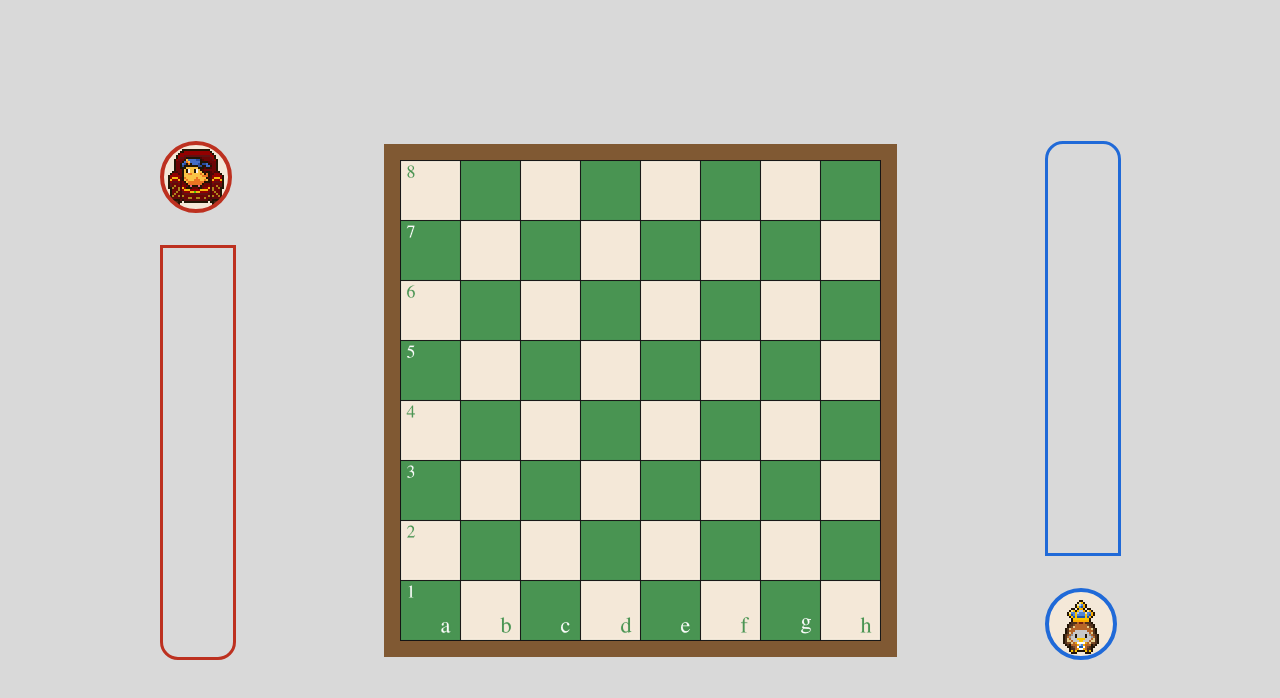
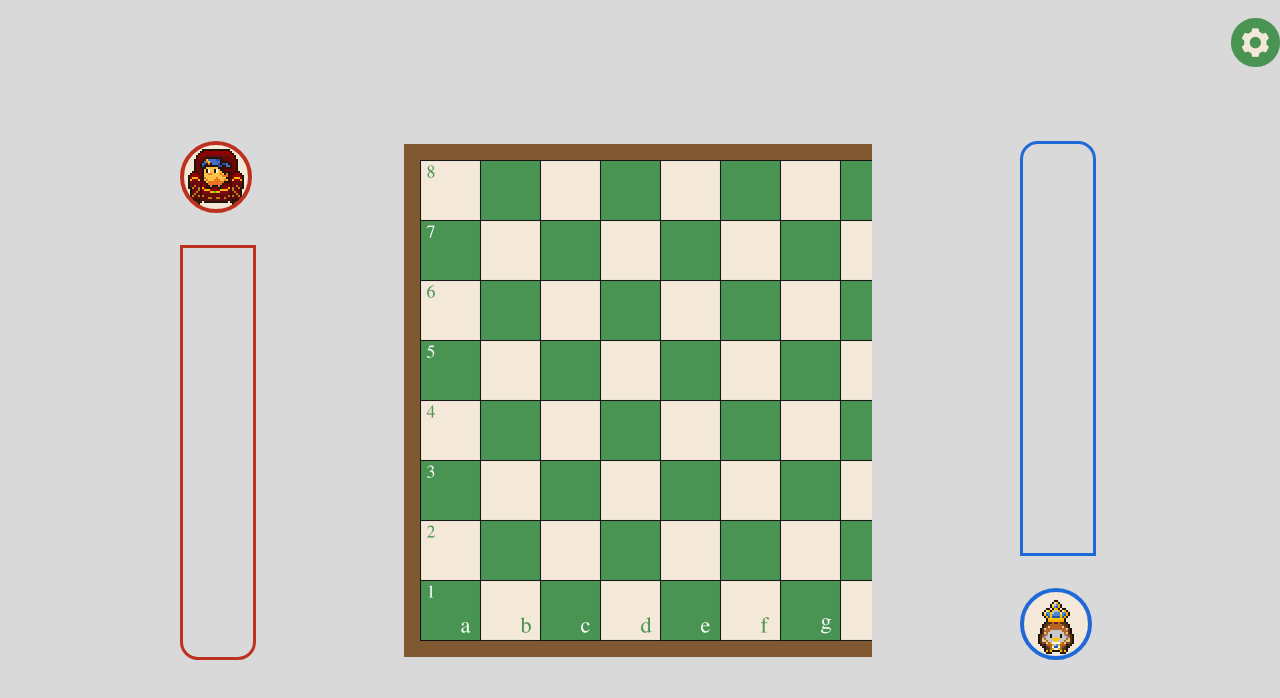
Before and after one commit to gmiashiro/Xadrez-PenasEmFuga, a website: page public/index.html in a window 1280 px wide. Drawn offline with Linux system fonts and the light colour scheme.

Commit message:
Adicionando o botão de configuração e os icones dessa aba

```diff
--- a/public/index.html
+++ b/public/index.html
@@ -5,6 +5,9 @@
     <meta charset="UTF-8">
     <title>Penas no tabuleiro!</title>
     <link rel="stylesheet" href="style.css">
+    <link rel="preconnect" href="https://fonts.googleapis.com">
+    <link rel="preconnect" href="https://fonts.gstatic.com" crossorigin>
+    <link href="https://fonts.googleapis.com/css2?family=Acme&display=swap" rel="stylesheet">
 </head>
 
 <body>
@@ -23,6 +26,9 @@
         <div class="retangulo blue"></div>
         <div class="image blue"></div>
     </div>
+    <div class="confi-button-container">
+        <button class="confi-button"></button>
+    </div>
 
     <script src="script.js"></script>
 </body>
--- a/public/style.css
+++ b/public/style.css
@@ -59,10 +59,12 @@ body {
 
 .left {
     margin-right: 148px;
+    margin-left: 180px;
 }
 
 .right {
     margin-left: 148px;
+    margin-right: 135px;
 }
 
 .image {
@@ -104,3 +106,30 @@ body {
 .left .retangulo {
     border-radius: 0px 0px 18px 18px;
 }
+
+.confi-button-container {
+    align-self: flex-start;
+    margin-top: 18px;
+    margin-left: 0px;
+    background-repeat: no-repeat;
+    margin-right: 0px;
+}
+
+.confi-button {
+    width: 49px;
+    height: 49px;
+    background-image: url("./assets/hud/images/icons/confi.png");
+    border: none;
+    background-color: transparent;
+    transition: 0.15s;
+}
+
+.confi-button:hover {
+    scale: 1.1;
+    cursor: pointer;
+}
+
+.confi-button:active {
+    background-image: url("./assets/hud/images/icons/confiHover.png");
+    scale: 0.9;
+}
```
Also changed, not shown: public/assets/hud/images/icons/confi.png (added), public/assets/hud/images/icons/confiHover.png (added), public/assets/hud/images/icons/musicaOff.png (added), public/assets/hud/images/icons/musicaOn.png (added), public/assets/hud/images/icons/somOff.png (added), public/assets/hud/images/icons/somOn.png (added).
